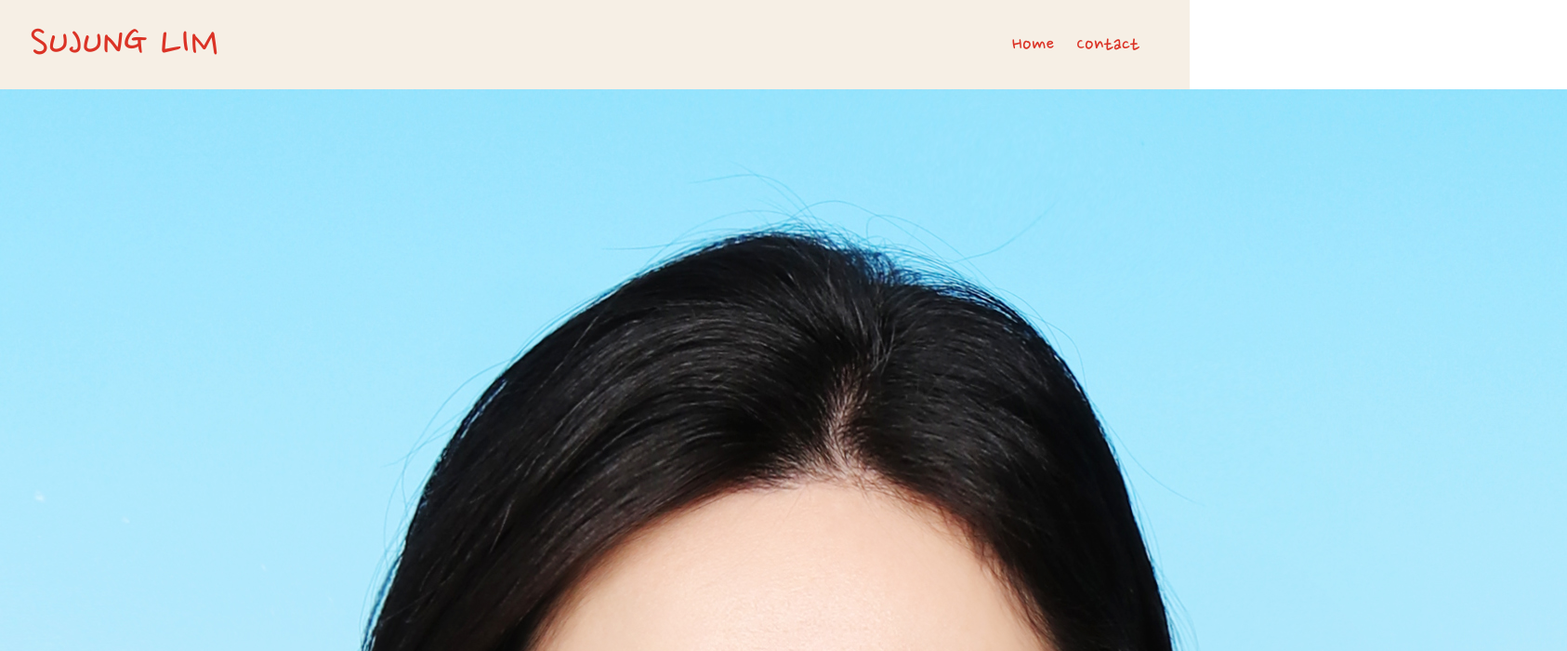
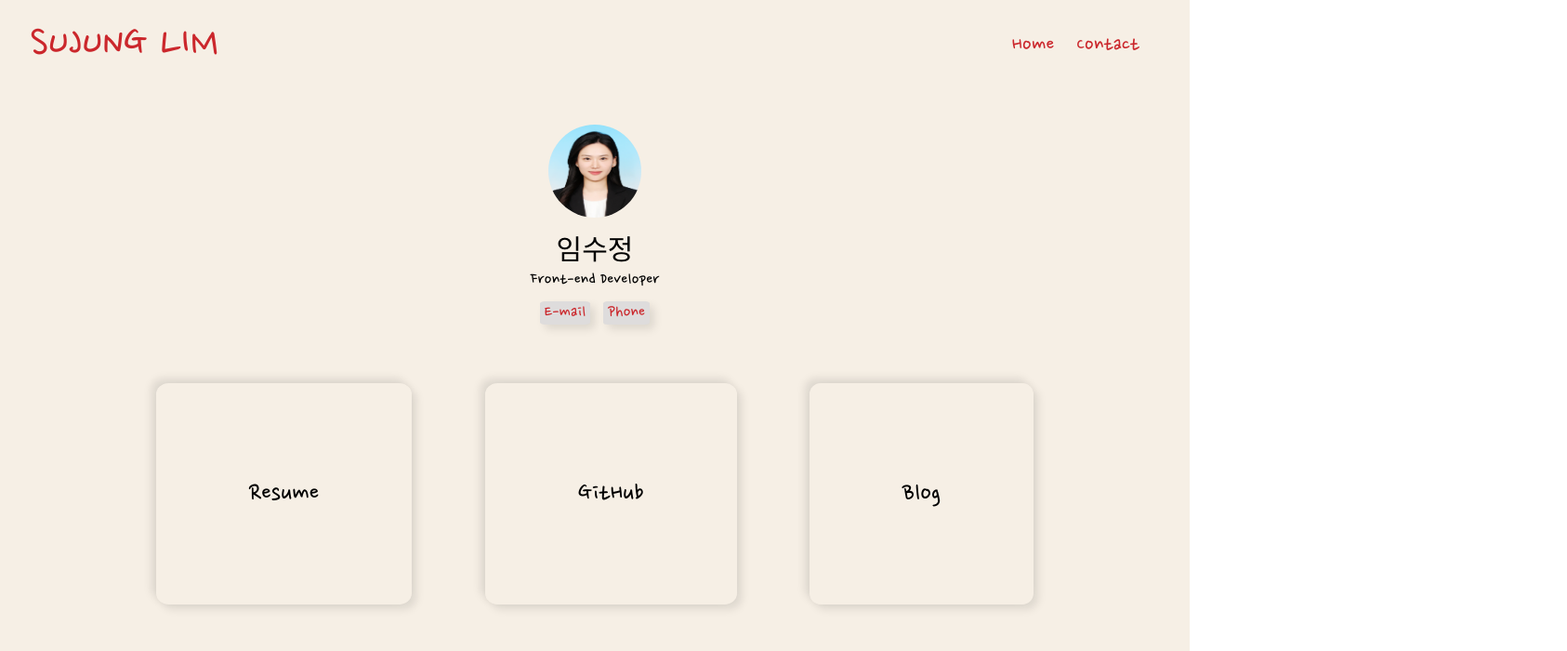
Before and after one commit to sujung-lim/Sujung_Portfolio, a React (Create React App) app: page /contact in a window 1280 px wide. Shown: the top 700 px of the page at 93% size, 1686 px wide, since content can reach past the window. Built offline with nearby package versions, Linux system fonts and the light colour scheme.

Commit message:
style: contact 페이지 스타일 초안 + home 스타일 수정

```diff
--- a/src/components/Contact.jsx
+++ b/src/components/Contact.jsx
@@ -1,22 +1,29 @@
 import React from 'react';
+import * as S from '../styles/Contact.style';
 
 function Contact() {
   return (
-    <>
+    <S.ContactSection>
+      <S.ProfileContainer>
+        <S.ProfileImage
+          src={process.env.PUBLIC_URL + '/img/profile.JPG'}
+          alt="Profile"
+        />
+        <p>임수정</p>
+        <p>Front-end Developer</p>
+        <S.ProfileBtnContainer>
+          <button>E-mail</button>
+          <button>Phone</button>
+        </S.ProfileBtnContainer>
+      </S.ProfileContainer>
       <div>
-        <img src="/img/profile.JPG" alt="profile" />
-        <p>Front-end Developer</p>
-        <button>Email</button>
-        <button>Phone</button>
+        <S.ContactListUl>
+          <S.ContactList>Resume</S.ContactList>
+          <S.ContactList>GitHub</S.ContactList>
+          <S.ContactList>Blog</S.ContactList>
+        </S.ContactListUl>
       </div>
-      <div>
-        <ul>
-          <li>Resume</li>
-          <li>Github</li>
-          <li>Blog</li>
-        </ul>
-      </div>
-    </>
+    </S.ContactSection>
   );
 }
 
--- a/src/components/Home.jsx
+++ b/src/components/Home.jsx
@@ -2,15 +2,7 @@ import React, { useState, useEffect } from 'react';
 import Portfolio from './Portfolio';
 import { FontAwesomeIcon } from '@fortawesome/react-fontawesome';
 import { faAngleDown } from '@fortawesome/free-solid-svg-icons';
-import {
-  HomeContainer,
-  TextFe,
-  TextDev,
-  Title,
-  CarouselWrapper,
-  Title2,
-  AngleDownContainer,
-} from '../styles/Home.style';
+import * as S from '../styles/Home.style';
 
 function Home() {
   const [showTitle2, setShowTitle2] = useState(false);
@@ -31,23 +23,27 @@ function Home() {
 
   return (
     <>
-      <HomeContainer className="section">
-        <CarouselWrapper showTitle2={showTitle2 ? 1 : 0}>
-          {showTitle2 ? <Title2>PORTFOLIO</Title2> : null}
-        </CarouselWrapper>
+      <S.HomeContainer className="section">
+        <S.CarouselWrapper showTitle2={showTitle2 ? 1 : 0}>
+          {showTitle2 ? (
+            <S.Title2>
+              <S.TextPF>PORTFOLIO</S.TextPF>
+            </S.Title2>
+          ) : null}
+        </S.CarouselWrapper>
         {!showTitle2 && (
-          <Title>
-            <TextFe className="text-fe">FRONT-END</TextFe>
-            <TextDev className="text-dev">DEVELOPER</TextDev>
-          </Title>
+          <S.Title>
+            <S.TextFe className="text-fe">FRONT-END</S.TextFe>
+            <S.TextDev className="text-dev">DEVELOPER</S.TextDev>
+          </S.Title>
         )}
-        <AngleDownContainer onClick={handleScrollDown}>
+        <S.AngleDownContainer onClick={handleScrollDown}>
           <FontAwesomeIcon
             icon={faAngleDown}
             style={{ color: 'var(--point-color)', fontSize: '50px' }}
           />
-        </AngleDownContainer>
-      </HomeContainer>
+        </S.AngleDownContainer>
+      </S.HomeContainer>
       <Portfolio />
     </>
   );
--- a/src/components/Portfolio.jsx
+++ b/src/components/Portfolio.jsx
@@ -1,5 +1,5 @@
 import React from 'react';
-import * as Styles from '../styles/Portfolio.style';
+import * as S from '../styles/Portfolio.style';
 
 // 포트폴리오 데이터
 const PortfolioData = [
@@ -49,30 +49,30 @@ const PortfolioData = [
 
 function PortfolioGridItem({ link, imageUrl, projectName, projectType }) {
   return (
-    <Styles.PortfolioItem>
-      <Styles.ImageContainer>
+    <S.PortfolioItem>
+      <S.ImageContainer>
         <a href={link} className="work-image">
           <img src={imageUrl} alt={projectName} />
         </a>
-        <Styles.Overlay />
-        <Styles.TextOverlay>
+        <S.Overlay />
+        <S.TextOverlay>
           <div className="work-description">
-            <Styles.ProjectName href={link} className="project-name-link">
+            <S.ProjectName href={link} className="project-name-link">
               {projectName}
-            </Styles.ProjectName>
-            <Styles.ProjectType className="paragraph-light">
+            </S.ProjectName>
+            <S.ProjectType className="paragraph-light">
               {projectType}
-            </Styles.ProjectType>
+            </S.ProjectType>
           </div>
-        </Styles.TextOverlay>
-      </Styles.ImageContainer>
-    </Styles.PortfolioItem>
+        </S.TextOverlay>
+      </S.ImageContainer>
+    </S.PortfolioItem>
   );
 }
 
 function Portfolio() {
   return (
-    <Styles.PortfolioGrid>
+    <S.PortfolioGrid>
       {PortfolioData.map((item, index) => (
         <PortfolioGridItem
           key={item.id}
@@ -82,7 +82,7 @@ function Portfolio() {
           projectType={item.projectType}
         />
       ))}
-    </Styles.PortfolioGrid>
+    </S.PortfolioGrid>
   );
 }
 
--- /dev/null
+++ b/src/styles/Contact.style.js
@@ -0,0 +1,65 @@
+import styled from 'styled-components';
+
+export const ContactSection = styled.section`
+  display: flex;
+  flex-direction: column;
+  align-items: center;
+`;
+
+export const ProfileContainer = styled.div`
+  text-align: center;
+  margin: 3% 0 3% 0;
+
+  p:first-of-type {
+    font-size: 30px;
+  }
+  p:nth-of-type(2) {
+    font-size: 20px;
+  }
+`;
+
+export const ProfileImage = styled.img`
+  width: 100px;
+  height: 100px;
+  border-radius: 50%;
+  margin-bottom: 5px;
+`;
+
+export const ProfileBtnContainer = styled.div`
+  display: flex;
+  justify-content: center;
+  gap: 10%;
+  margin-top: 10px;
+
+  button {
+    font-size: 20px;
+    padding: 0 5px 0 5px;
+    border: none;
+    cursor: pointer;
+    box-shadow: 5px 5px 10px rgba(0, 0, 0, 0.1);
+    border-radius: 10%;
+    background-color: var(--gray-color);
+    color: #cb272c;
+  }
+`;
+
+export const ContactListUl = styled.ul`
+  display: flex;
+  gap: 10%;
+  justify-content: center;
+  list-style: none;
+  margin-top: calc(1rem + 1%);
+  margin-bottom: calc(1rem + 1%);
+`;
+
+export const ContactList = styled.li`
+  padding: 100px;
+  font-size: 30px;
+  border-radius: 5%;
+  box-shadow: -5px -5px 10px rgba(0, 0, 0, 0.1) /* 왼쪽과 위쪽 그림자 */,
+    5px 5px 10px rgba(0, 0, 0, 0.1) /* 오른쪽과 아래쪽 그림자 */;
+
+  @media (min-width: 1300px) {
+    height: 250px;
+  }
+`;
--- a/src/styles/GlobalStyles.js
+++ b/src/styles/GlobalStyles.js
@@ -10,7 +10,10 @@ export const GlobalStyles = createGlobalStyle`
 
   :root {
     --back-color: #F6EFE5;
-    --point-color: #DB3326;
+    // --point-color: #DB3326; /*살짝 쨍한 빨강*/
+    --point-color: #cb272c;
+    --gray-color: #DEDCDC;
+    --pink-color: #EBC4C3;
   }
 `;
 
--- a/src/styles/Home.style.js
+++ b/src/styles/Home.style.js
@@ -1,7 +1,6 @@
 import styled from 'styled-components';
 
 export const HomeContainer = styled.div`
-  margin-top: 50px;
   justify-content: center;
   height: 100vh;
 `;
@@ -9,11 +8,15 @@ export const HomeContainer = styled.div`
 export const TextFe = styled.h2`
   padding-left: 10%;
   font-weight: normal;
+  text-decoration: underline;
+  text-decoration-color: var(--pink-color);
 `;
 
 export const TextDev = styled.h2`
-  text-align: center;
+  padding-left: 30%;
   font-weight: normal;
+  text-decoration: underline;
+  text-decoration-color: var(--pink-color);
 `;
 
 export const Title = styled.div`
@@ -43,11 +46,18 @@ export const Title2 = styled.div`
   color: var(--point-color);
 `;
 
-// 스크롤 다운 화살표
+export const TextPF = styled.p`
+  font-size: 150px;
+  background-color: var(--pink-color);
+  padding: 100px;
+`;
+
+/* 스크롤 다운 화살표 */
 export const AngleDownContainer = styled.div`
   position: absolute;
   bottom: 20px;
   left: 50%;
   transform: translateX(-50%);
   cursor: pointer;
+  height: 10vh;
 `;
--- a/src/styles/Portfolio.style.js
+++ b/src/styles/Portfolio.style.js
@@ -4,7 +4,7 @@ export const PortfolioGrid = styled.div`
   display: grid;
   grid-template-columns: 1fr 1fr;
   gap: 20px;
-  height: 100vh;
+  height: calc(100vh-10vh); /* navbar 높이 제외한 뷰포트 높이 */
   padding: 30px;
 
   img {
@@ -14,11 +14,12 @@ export const PortfolioGrid = styled.div`
   }
 
   @media (min-width: 768px) {
+    /* 태블릿 화면 */
     grid-template-columns: 1fr 1fr 1fr;
   }
 
   @media (max-width: 767px) {
-    // 모바일 화면에서는 1열씩 나열
+    /* 모바일 화면에서는 1열씩 나열 */
     grid-template-columns: 1fr;
   }
 `;
@@ -28,7 +29,7 @@ export const PortfolioItem = styled.div`
   text-align: center;
 `;
 
-// 포트폴리오 이미지
+/* 포트폴리오 이미지 */
 export const Overlay = styled.div`
   position: absolute;
   top: 0;
@@ -53,7 +54,7 @@ export const ImageContainer = styled.div`
   }
 `;
 
-// 포트폴리오 이름
+/* 포트폴리오 이름 */
 export const TextOverlay = styled.div`
   position: absolute;
   top: 0;
```
